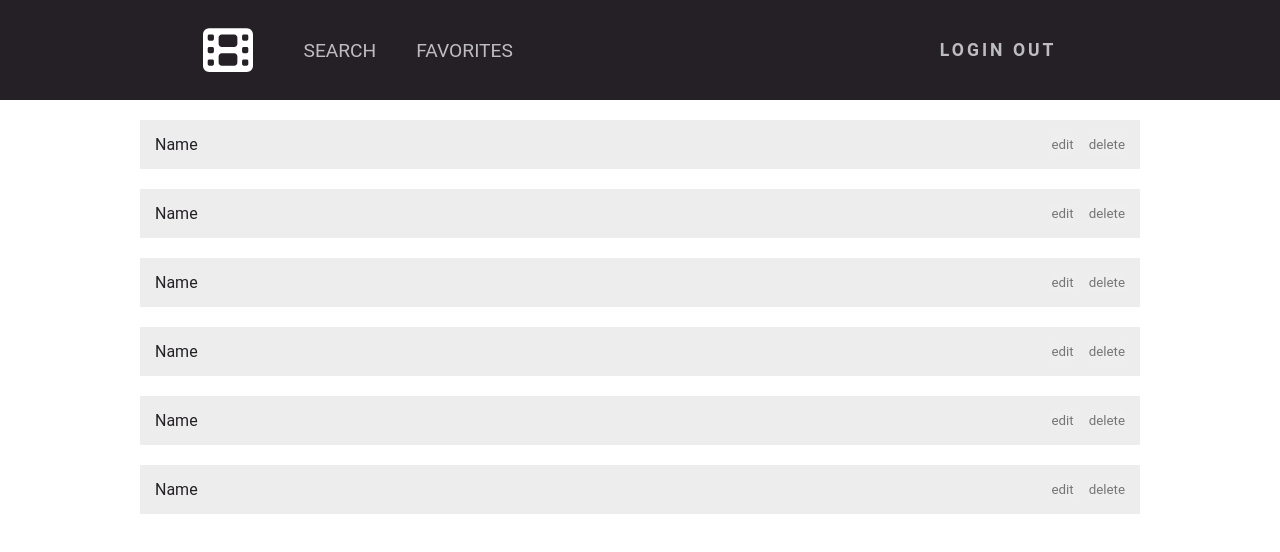
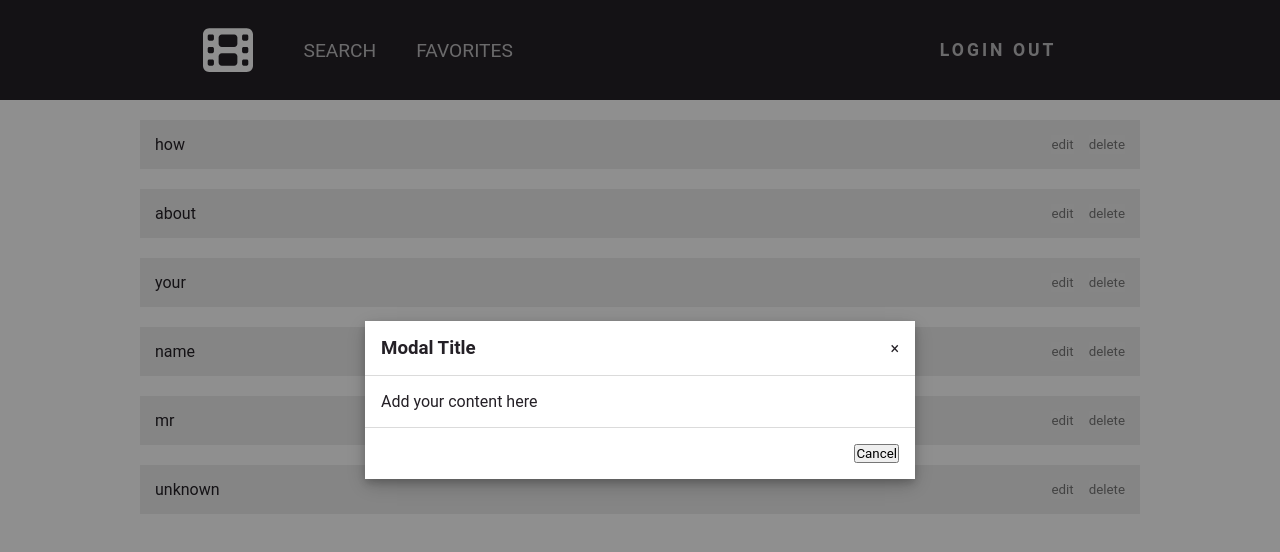
Before and after one commit to posternaka/youtube-app, a React (Create React App) app: page /favorites in a window 1280 px wide. Shown: the top 552 px of the page. Built offline with nearby package versions, Linux system fonts and the light colour scheme.

Commit message:
continue working with modal window

```diff
--- a/src/components/Favorites/index.tsx
+++ b/src/components/Favorites/index.tsx
@@ -1,15 +1,27 @@
 import React from 'react';
 import style from './favoriteBlock.module.scss';
 
+type Props = {
+  setVisible: () => void;
+}
+
 const FavoriteBlock = () => {
+  const arr: Array<string> = ['how', 'about', 'your', 'name', 'mr', 'unknown'];
+
   return (
-    <div className={style.cart}>
-      <p>Name</p>
-      <div className={style.cart__options}>
-        <button>edit</button>
-        <button>delete</button>
-      </div>
-    </div>
+    <>
+      {arr &&
+        arr.map((it, index) => (
+          <div key={index} className={style.cart} >
+            <p>{it}</p>
+            <div className={style.cart__options} >
+              <button >edit</button>
+              <button >delete</button>
+            </div>
+          </div>
+        ))
+      }
+    </>
   )
 }
 
--- a/src/components/ModalWindow/ModalWindow.tsx
+++ b/src/components/ModalWindow/ModalWindow.tsx
@@ -1,60 +1,42 @@
-import React from 'react'
+import React from 'react';
 
-const ModalWindow = () => {
-  return (
-
-        <form>
-            <div className="requie">
-                <label htmlFor="">Запрос</label>
-                <input
-                  type="text"
-                  className='ban'
-                />
-            </div>
-
-            <div className="requie">
-                <label htmlFor=""><span className='red'>*</span>Название</label>
-                <input
-                  type="text"
-                  placeholder='Укажите название'
-                />
-            </div>
-
-            <div className="requie">
-                <label htmlFor="">Сортировать по</label>
-                <select>
-                  <option value='alpUp'>Алфовиту Верх</option>
-                  <option value='alpDown'>Алфовиту Вниз</option>
-                  <option value='viewsUp'>По просмотрам Верх</option>
-                  <option value='viewsDown'>По просмотрам Вниз</option>
-                </select>
-            </div>
-
-            <div className="range_grid">
-              <div>
-                <label htmlFor="">Максимальное количество</label>
-                <input
-                  type="range"
-                  className='slider'
-                  min="1"
-                  max="25"
-                  step="1"
-                />
-              </div>
-              <div className='requie'>
-                <input
-                  type="text"
-                />
-              </div>
-            </div>
-
-            <div className='button_group'>
-                <button type='reset' className='but inversion' >Don't Save</button>
-                <button type='submit' className='but' >Save</button>
-            </div>
-          </form>
-
-  )
+type Props = {
+  title: string;
+  onClose: () => void;
+  isVisible: boolean;
 }
 
-export default ModalWindow
+const ModalWindow = ({ isVisible = false, title, onClose }: Props) => {
+  const keydownHandler = ({ key }: any) => {
+    switch (key) {
+      case 'Escape':
+        onClose();
+        break;
+      default:
+    }
+  };
+
+  React.useEffect(() => {
+    document.addEventListener('keydown', keydownHandler);
+    return () => document.removeEventListener('keydown', keydownHandler);
+  });
+
+  return !isVisible ? null : (
+    <div className="modal" onClick={onClose}>
+      <div className="modal-dialog" onClick={e => e.stopPropagation()}>
+        <div className="modal-header">
+          <h3 className="modal-title">{title}</h3>
+          <span className="modal-close" onClick={onClose}>
+            &times;
+          </span>
+        </div>
+        <div className="modal-body">
+          <div className="modal-content"><p>Add your content here</p></div>
+        </div>
+        <div className="modal-footer"><button>Cancel</button></div>
+      </div>
+    </div>
+  );
+};
+
+export default ModalWindow;
--- a/src/pages/Favorites.tsx
+++ b/src/pages/Favorites.tsx
@@ -2,14 +2,15 @@ import React from 'react';
 import FavoriteBlock from '../components/Favorites';
 import ModalWindow from '../components/ModalWindow/ModalWindow';
 
+
 const Favorites = () => {
-  const [isVisiblePopup, setIsVisiblePopup] = React.useState(false);
+  const [isVisibleModal, setIsVisibleModal] = React.useState<boolean>(true);
   const modalRef = React.useRef<HTMLDivElement>(null);
 
   React.useEffect(() => {
     const handleClickOut = (e: MouseEvent) => {
       if(modalRef.current && !e.composedPath().includes(modalRef.current)) {
-        setIsVisiblePopup(false);
+        setIsVisibleModal(false);
       }
     };
 
@@ -21,14 +22,22 @@ const Favorites = () => {
   }, []);
 
   return (
-    <div className='container'>
-      <div className='favorites'>
-      <div className='modal'>
-        {isVisiblePopup ? <ModalWindow /> : ''}
+    <>
+      <div className='modal__block'>
+        <div className='modal' ref={modalRef}>
+              {isVisibleModal ? <ModalWindow
+            isVisible={isVisibleModal}
+            title="Modal Title"
+            onClose={() => setIsVisibleModal(false)}
+            /> : ''}
+        </div>
       </div>
-        { [...new Array(6)].map(_ => <FavoriteBlock />) }
+      <div className='container'>
+        <div className='favorites'>
+            <FavoriteBlock />
+        </div>
       </div>
-    </div>
+    </>
   )
 }
 
--- a/src/styles/style.scss
+++ b/src/styles/style.scss
@@ -1,5 +1,9 @@
 @import url('https://fonts.googleapis.com/css2?family=Nunito+Sans:wght@200&display=swap');
 @import './normalize';
+
+body {
+    height: 100vh;
+}
 
 .wrapper {
 }
@@ -230,119 +234,88 @@
 // Favorites and Modal
 
 .favorites {
-    position: relative;
+
 }
 
 .modal {
-    width: 400px;
-    position: absolute;
-    z-index: 10;
-    background: #fff;
-    transition: 0.5s;
+    position: fixed;
     top: 0;
-    left: 50%;
-    transform: translate(-50%, 0);
+    bottom: 0;
+    left: 0;
+    right: 0;
+    width: 100%;
+    z-index: 9999;
+    display: flex;
+    align-items: center;
+    justify-content: center;
+    background-color: rgba(0, 0, 0, 0.25);
+    animation-name: appear;
+    animation-duration: 300ms;
   }
 
-
-.modalWindow.active {
-    opacity: 1;
-    pointer-events: all;
+  .modal-dialog {
+    width: 100%;
+    max-width: 550px;
+    background: white;
+    position: relative;
+    margin: 0 20px;
+    max-height: calc(100vh - 40px);
+    text-align: left;
+    display: flex;
+    flex-direction: column;
+    overflow: hidden;
+    box-shadow: 0 4px 8px 0 rgba(0, 0, 0, 0.2), 0 6px 20px 0 rgba(0, 0, 0, 0.19);
+    -webkit-animation-name: animatetop;
+    -webkit-animation-duration: 0.4s;
+    animation-name: slide-in;
+    animation-duration: 0.5s;
   }
 
-.modalWindow__flex {
-    padding-top: 50px;
-    padding-bottom: 50px;
-    padding-left: 90px;
-    padding-right: 90px;
-    /* display: flex;
-    flex-direction: column; */
-    background-color: #fff;
-    border-radius: 15px;
+  .modal-header,
+  .modal-footer {
+    display: flex;
+    align-items: center;
+    padding: 1rem;
   }
 
-.modalWindow__title {
-    color: #131315;
-    margin-bottom: 20px;
+  .modal-header {
+    border-bottom: 1px solid #dbdbdb;
+    justify-content: space-between;
   }
 
-.requie input,
-.requie select {
-    width: 100%;
-    padding: 10px;
-    border: none;
-    border: 1px solid #131315;
-    border-radius: 5px;
-    outline: none;
-    color: #000;
-    font-size: 1rem;
+  .modal-footer {
+    border-top: 1px solid #dbdbdb;
+    justify-content: flex-end;
   }
 
-
-form {
-    width: 250px;
-    padding: 20px;
-    margin: 0 auto;
-    display: flex;
-    flex-direction: column;
-    gap: 30px;
-    justify-content: center;
+  .modal-close {
+    cursor: pointer;
+    padding: 1rem;
+    margin: -1rem -1rem -1rem auto;
   }
 
-.button_group {
-    display: flex;
-    flex-direction: row;
-    justify-content: center;
-    gap: 40px;
+  .modal-body {
+    overflow: auto;
   }
 
-
-.inversion {
-    cursor: pointer;
-    background: #fff;
-    border: 1px solid #131315;
-    text-transform: uppercase;
-    color: #000;
-    transition: .5s;
+  .modal-content {
+    padding: 1rem;
   }
 
-.inversion:hover {
-    background: rgb(250 250 250);
+  @keyframes appear {
+    from {
+      opacity: 0;
+    }
+    to {
+      opacity: 1;
+    }
   }
 
-span.red {
-    color: red;
+  @keyframes slide-in {
+    from {
+      transform: translateY(-150px);
     }
-
-.range_grid {
-    display: grid;
-    grid-template-columns: 2fr 90px;
-    gap: 20px;
-    align-items: end;
+    to {
+      transform: translateY(0);
     }
-
-.slider {
-    appearance: none;
-    width: 100%;
-    height: 5px;
-    margin-bottom: 20px;
-    border-radius: 5px;
-    background: #131315;
-    outline: none;
-    opacity: 0.7;
-    transition: opacity .2s;
   }
-
-.slider::-webkit-slider-thumb {
-    appearance: none;
-    width: 20px;
-    height: 20px;
-    border-radius: 50%;
-    background: #131315;
-    cursor: pointer;
-}
-
-.ban {
-    pointer-events: none;
-    background: rgb(234, 234, 234);
-}
```
Lines whose indentation alone changed are shown as unchanged.
